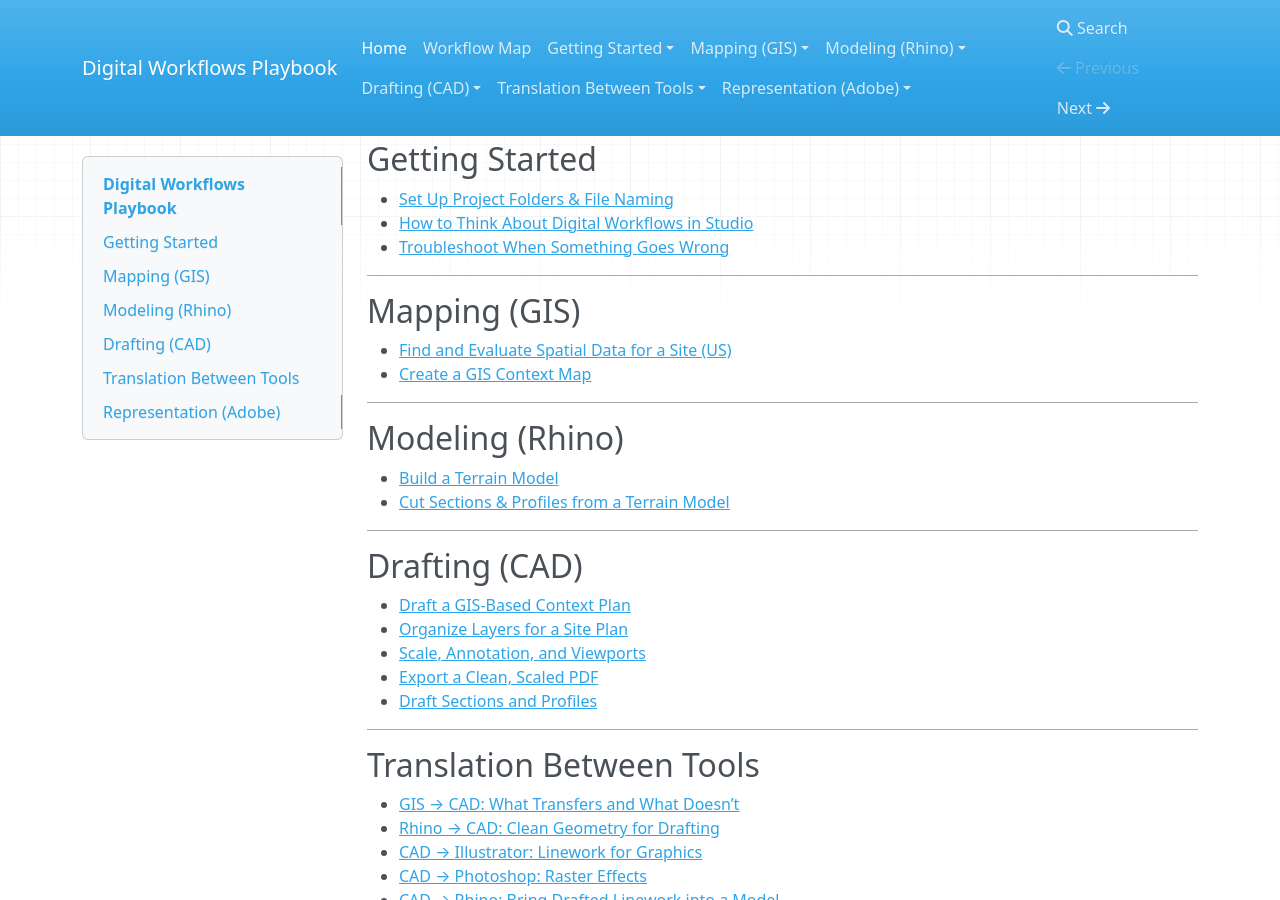
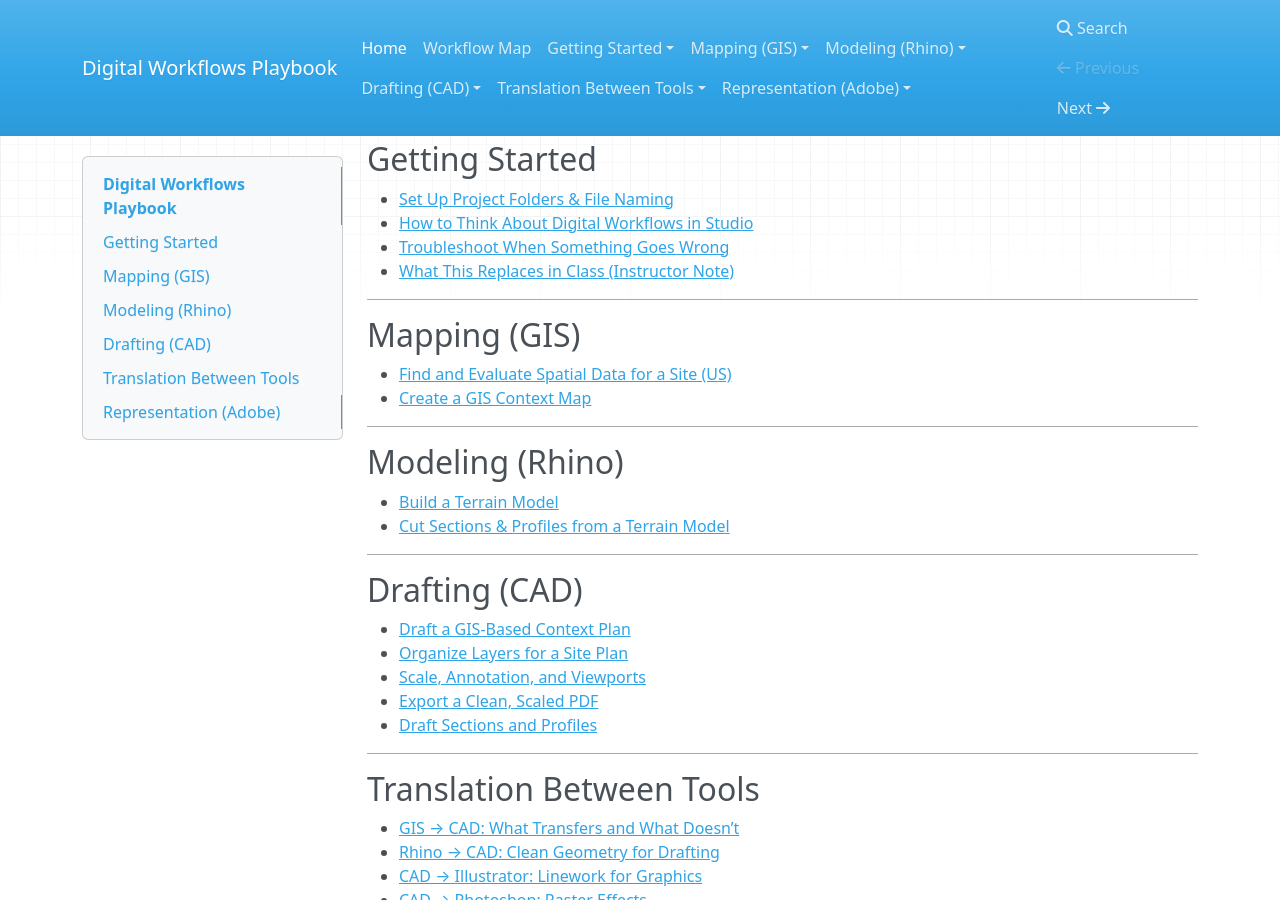
Before and after one commit to machineLandscape/digital-workflows-playbook, an MkDocs documentation site: the page built from docs/index.md, in a window 1280 px wide and 900 px high, scrolled down 323 px. Built offline with MkDocs 1.6.1, drawn with Linux system fonts in a browser that asks for light colours; nearby versions of some CDN libraries.

Commit message:
Update index.md

```diff
--- a/docs/index.md
+++ b/docs/index.md
@@ -20,6 +20,7 @@ You do not need to read it in order.
 - [Set Up Project Folders & File Naming](00_getting_started/guide_00_01_folders.md)
 - [How to Think About Digital Workflows in Studio](00_getting_started/guide_00_02_workflows.md)
 - [Troubleshoot When Something Goes Wrong](00_getting_started/guide_00_03_troubleshoot.md)
+- [What This Replaces in Class (Instructor Note)](00_getting_started/guide_00_05_instructor_note.md)
 
 ---
 
```
